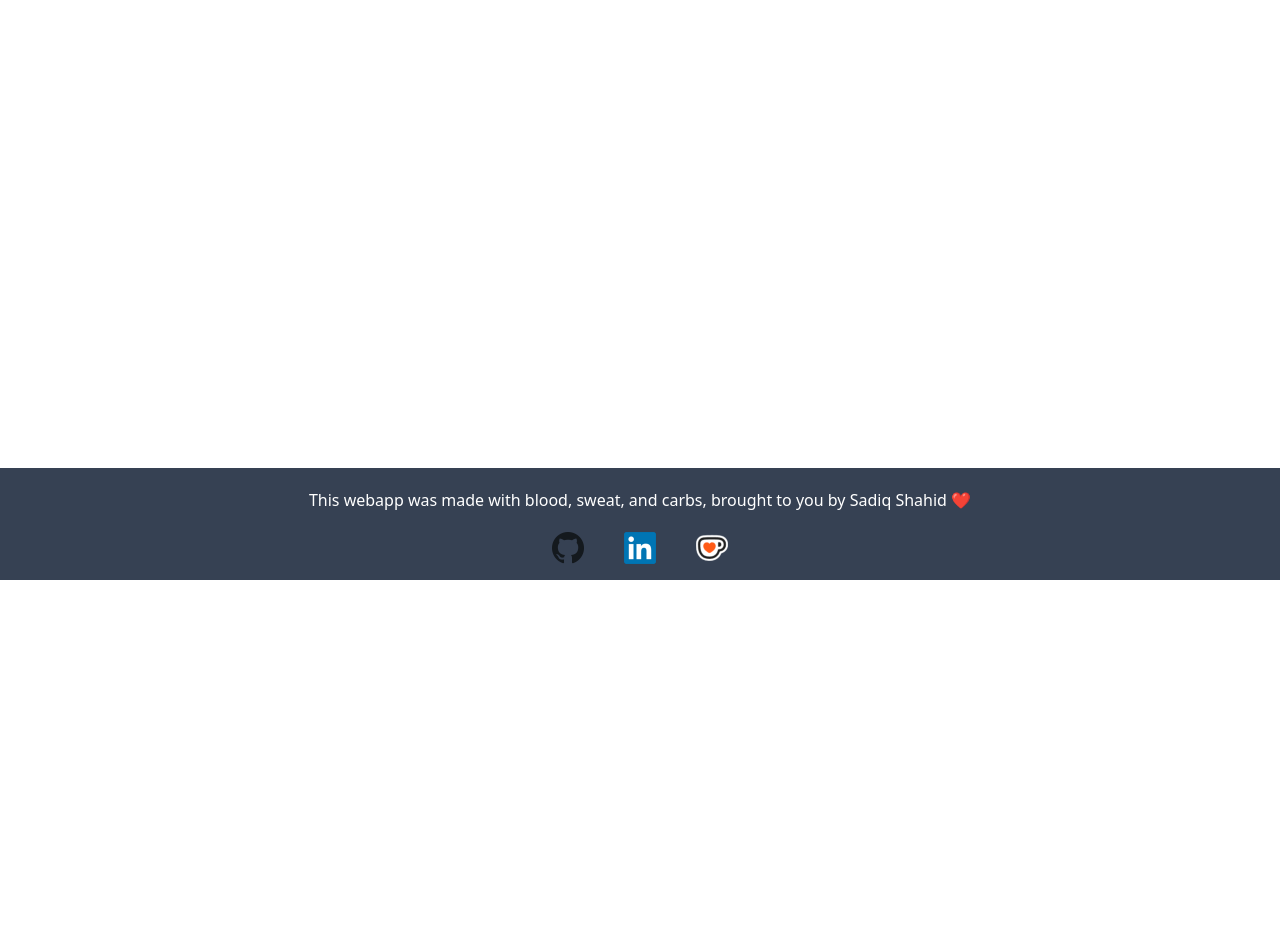
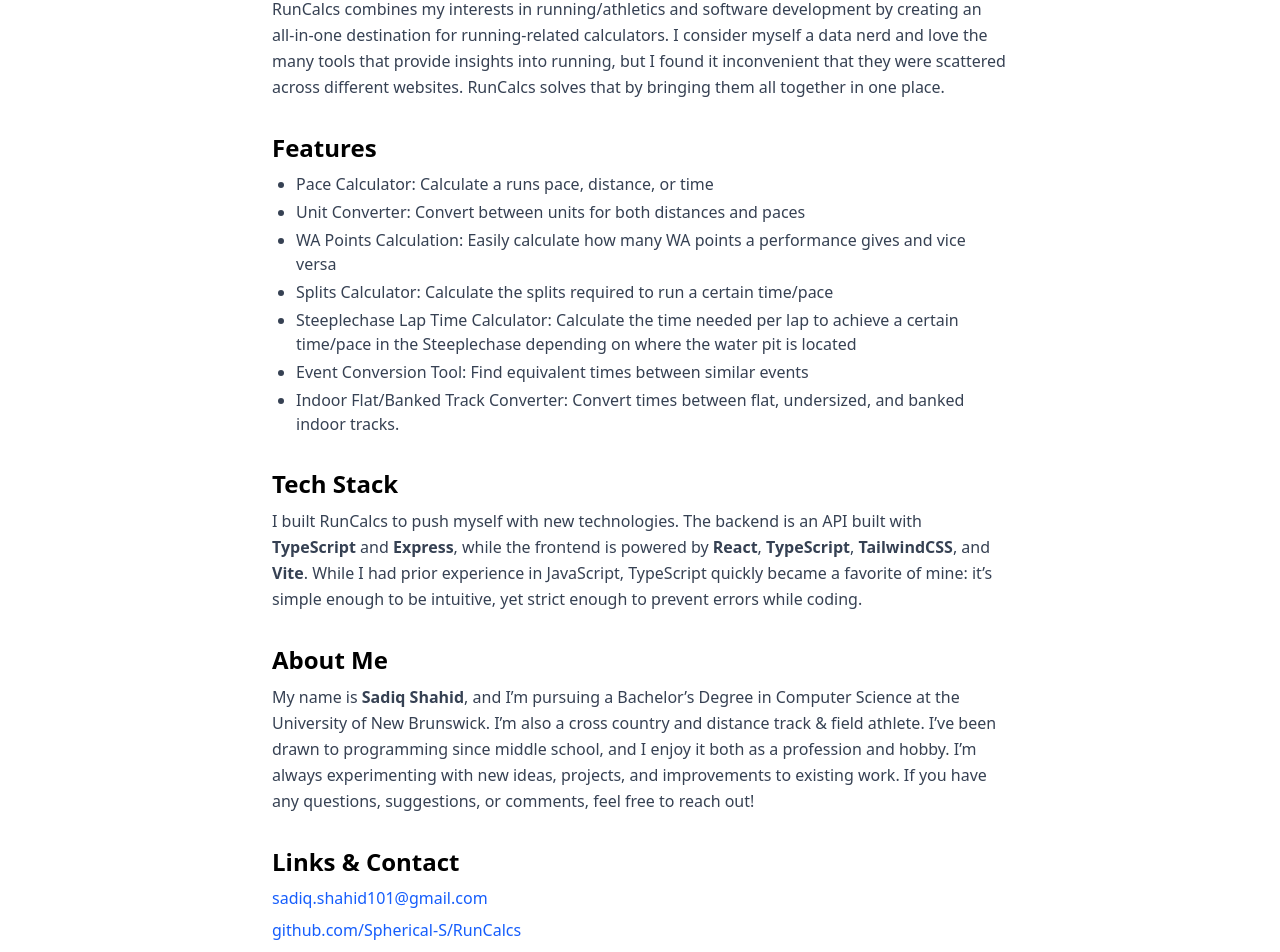
Before and after one commit to Spherical-S/RunCalcs, a React (Vite) app in the folder frontend/: page /about in a window 1280 px wide. Shown: the part 220-1172 px from the top of the page. Before the commit the page ends 800 px from the top, so only its background shows below. Built offline with nearby package versions, Linux system fonts and the light colour scheme; no server answers.

Commit message:
Add about page

```diff
--- a/frontend/src/App.tsx
+++ b/frontend/src/App.tsx
@@ -11,6 +11,7 @@
 import SteepleLapsCalculator from "./pages/SteepleLapsCalculator";
 import EventConversionTool from "./pages/EventConversionTool";
 import FlatBankedTrackConverter from "./pages/FlatBankedTrackConverter";
+import About from "./pages/About";
 
 export default function App() {
   return (
@@ -26,6 +27,7 @@
           <Route path="/steeple-laps" element={<SteepleLapsCalculator />} />
           <Route path="/events" element={<EventConversionTool />} />
           <Route path="/flat-banked-track" element={<FlatBankedTrackConverter />} />
+          <Route path="/about" element={<About />} />
         </Routes>
       </main>
       <Footer />
--- a/frontend/src/components/Header.tsx
+++ b/frontend/src/components/Header.tsx
@@ -65,6 +65,7 @@
                                     <MenuItem label="Steeplechase Laps Calculator" icon="/steeplelaps.png" redirect="/steeple-laps" />
                                     <MenuItem label="Event Conversion Tool" icon="/eventconverter.png" redirect="/events" />
                                     <MenuItem label="Flat/Banked Track Converter" icon="/flatbanked.png" redirect="/flat-banked-track" />
+                                    <MenuItem label="About" icon="/about.png" redirect="/about" />
                                 </li>
                             </ul>
                         </div>
--- /dev/null
+++ b/frontend/src/pages/About.tsx
@@ -0,0 +1,102 @@
+import { useEffect, useState } from "react";
+
+export default function About() {
+
+    document.title = "RunCalcs: About";
+
+    const [errorMessage, setErrorMessage] = useState("Waiting for API...");
+
+    useEffect(() => {
+            const url = import.meta.env.VITE_API_URL + "/ping"
+            fetch(url)
+            .then(res => {
+                if (!res.ok) {
+                    throw new Error(`HTTP error! Status: ${res.status}`);
+                }
+                setErrorMessage("");
+            })
+            .catch(err => {
+                console.error("API request failed:", err.message);
+                setErrorMessage("API is sleeping... Calculators may not work or take longer than usual");
+            });
+    }, []);
+
+    return (
+        <div className="max-w-3xl mx-auto px-4 py-8 space-y-8 text-left">
+            <h1 className="text-4xl font-bold text-center">About RunCalcs</h1>
+
+            <section>
+                <h2 className="text-2xl font-semibold mb-2">Purpose</h2>
+                <p className="leading-relaxed text-gray-700">
+                RunCalcs combines my interests in running/athletics and software
+                development by creating an all-in-one destination for running-related
+                calculators. I consider myself a data nerd and love the many tools
+                that provide insights into running, but I found it inconvenient that
+                they were scattered across different websites. RunCalcs solves that by
+                bringing them all together in one place.
+                </p>
+            </section>
+
+            <section>
+                <h2 className="text-2xl font-semibold mb-2">Features</h2>
+                <ul className="list-disc pl-6 text-gray-700 space-y-1">
+                <li>Pace Calculator: Calculate a runs pace, distance, or time</li>
+                <li>Unit Converter: Convert between units for both distances and paces</li>
+                <li>WA Points Calculation: Easily calculate how many WA points a performance gives and vice versa</li>
+                <li>Splits Calculator: Calculate the splits required to run a certain time/pace</li>
+                <li>Steeplechase Lap Time Calculator: Calculate the time needed per lap to achieve a certain time/pace in the Steeplechase depending on where the water pit is located</li>
+                <li>Event Conversion Tool: Find equivalent times between similar events</li>
+                <li>Indoor Flat/Banked Track Converter: Convert times between flat, undersized, and banked indoor tracks.</li>
+                </ul>
+            </section>
+
+            <section>
+                <h2 className="text-2xl font-semibold mb-2">Tech Stack</h2>
+                <p className="leading-relaxed text-gray-700">
+                I built RunCalcs to push myself with new technologies. The backend is
+                an API built with <strong>TypeScript</strong> and{" "}
+                <strong>Express</strong>, while the frontend is powered by{" "}
+                <strong>React</strong>, <strong>TypeScript</strong>,{" "}
+                <strong>TailwindCSS</strong>, and <strong>Vite</strong>. While I had prior
+                experience in JavaScript, TypeScript quickly became a favorite of
+                mine: it’s simple enough to be intuitive, yet strict enough to prevent
+                errors while coding.
+                </p>
+            </section>
+
+            <section>
+                <h2 className="text-2xl font-semibold mb-2">About Me</h2>
+                <p className="leading-relaxed text-gray-700">
+                My name is <strong>Sadiq Shahid</strong>, and I’m pursuing a
+                Bachelor’s Degree in Computer Science at the University of New
+                Brunswick. I’m also a cross country and distance track & field
+                athlete. I’ve been drawn to programming since middle school, and I
+                enjoy it both as a profession and hobby. I’m always experimenting with
+                new ideas, projects, and improvements to existing work. If you have any
+                questions, suggestions, or comments, feel free to reach out!
+                </p>
+            </section>
+
+            <section>
+                <h2 className="text-2xl font-semibold mb-2">Links & Contact</h2>
+                <ul className="space-y-2 text-blue-600">
+                    <li className="flex items-center gap-2">
+                        <a href="mailto:sadiq.shahid101@gmail.com">sadiq.shahid101@gmail.com</a>
+                    </li>
+                    <li className="flex items-center gap-2">
+                        <a href="https://github.com/Spherical-S/RunCalcs" target="_blank" rel="noreferrer">github.com/Spherical-S/RunCalcs</a>
+                    </li>
+                    <li className="flex items-center gap-2">
+                        <a href="https://www.linkedin.com/in/sadiqshahid" target="_blank" rel="noreferrer">linkedin.com/in/sadiqshahid</a>
+                    </li>
+                </ul>
+            </section>
+
+            {errorMessage && (
+                <div className="bg-red-50 border border-red-400 text-red-700 px-4 py-3 rounded-md text-sm">
+                {errorMessage}
+                </div>
+            )}
+        </div>
+    );
+}
--- a/frontend/src/pages/Home.tsx
+++ b/frontend/src/pages/Home.tsx
@@ -36,6 +36,7 @@
             <HomeNavigationButton label="Steeplechase Laps Calculator" color="bg-cyan-600" hoverColor="hover:bg-cyan-800" redirect="/steeple-laps"/>
             <HomeNavigationButton label="Event Conversion Tool" color="bg-red-600" hoverColor="hover:bg-red-800" redirect="/events"/>
             <HomeNavigationButton label="Flat/Banked Track Converter" color="bg-indigo-600" hoverColor="hover:bg-indigo-800" redirect="/flat-banked-track"/>
+            <HomeNavigationButton label="About RunCalcs" color="bg-purple-600" hoverColor="hover:bg-purple-800" redirect="/about"/>
 
             {errorMessage && (
                 <div className="w-1/2 bg-red-100 border border-red-400 text-red-700 px-3 py-2 rounded mx-auto">{errorMessage}</div>
```
Also changed, not shown: frontend/public/about.png (added).
